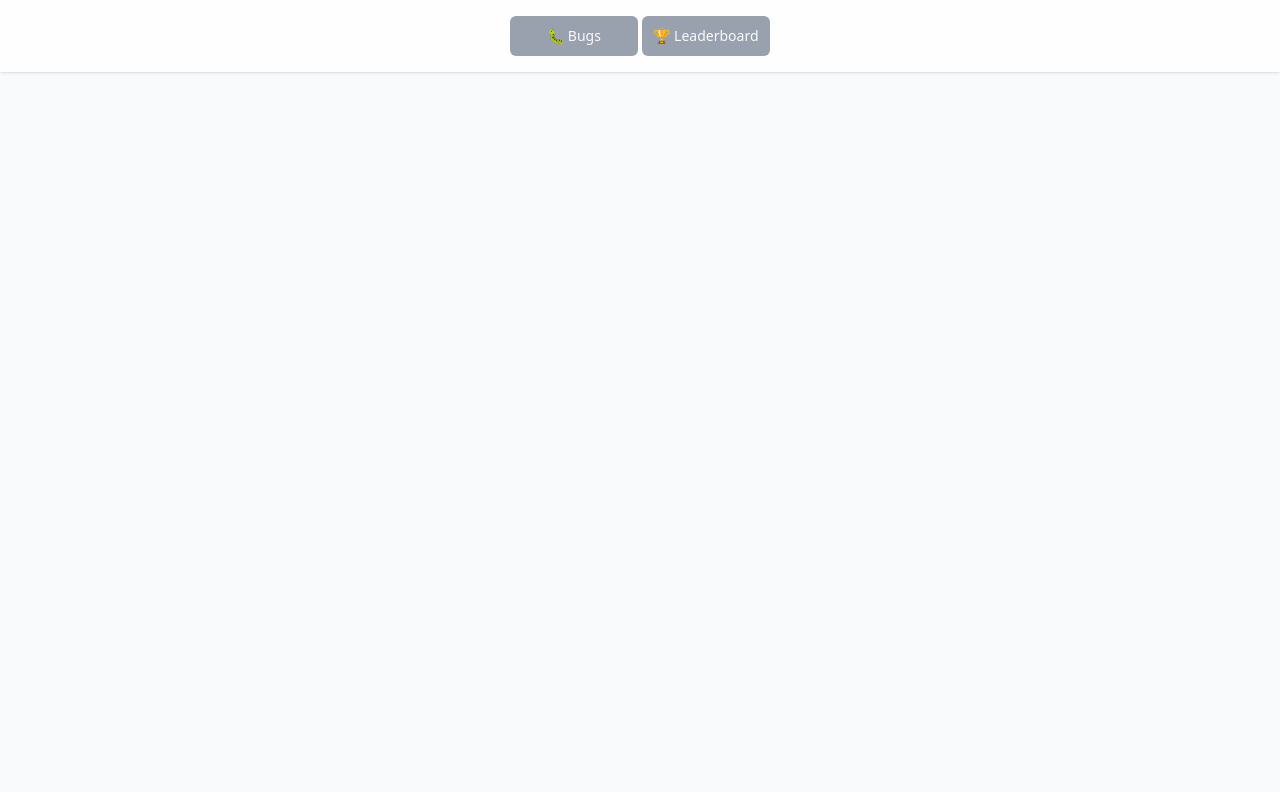
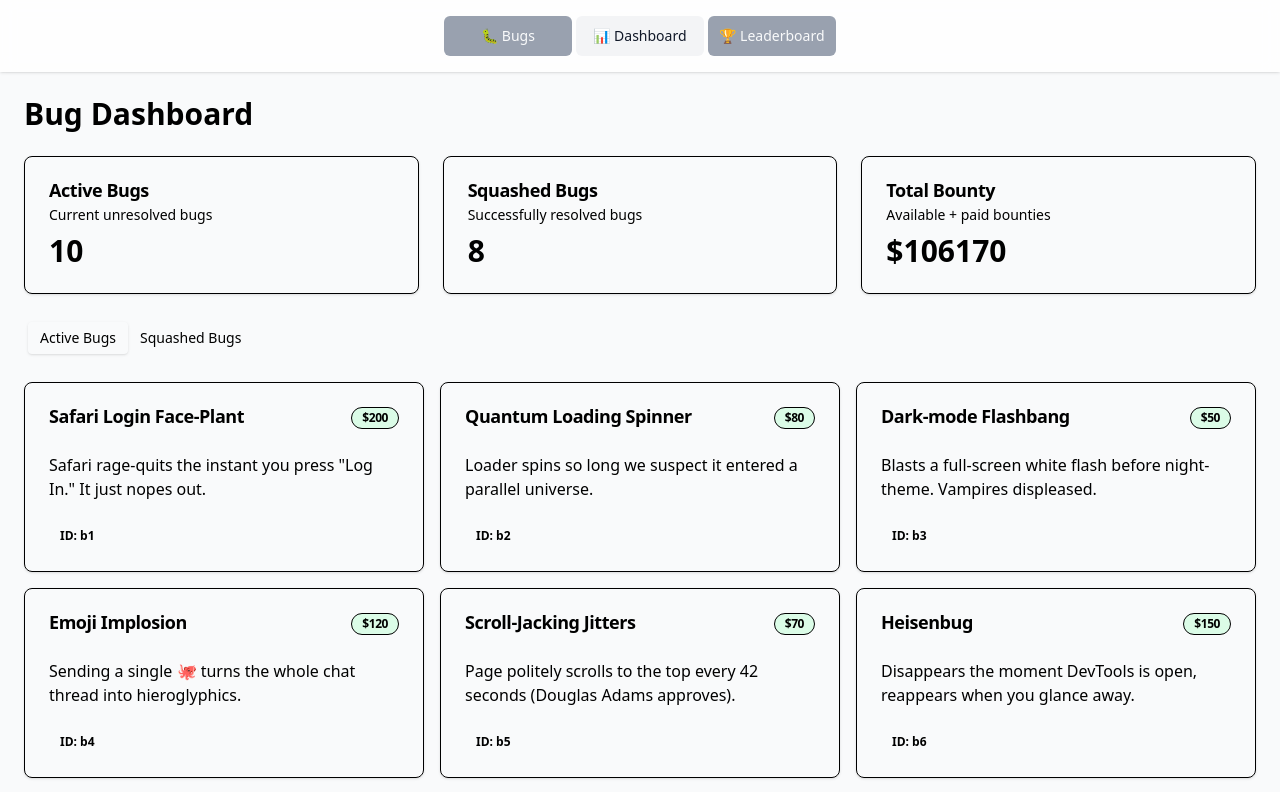
Before and after one commit to Typefacers/bug, a React (Vite) app: page /dashboard in a window 1280 px wide. Shown: the top 792 px of the page. Built offline with nearby package versions, Linux system fonts and the light colour scheme.

Commit message:
Add dashboard

```diff
--- a/package.json
+++ b/package.json
@@ -13,6 +13,7 @@
     "@radix-ui/react-navigation-menu": "^1.2.10",
     "@radix-ui/react-slot": "^1.2.0",
     "@radix-ui/react-switch": "^1.2.2",
+    "@radix-ui/react-tabs": "^1.1.9",
     "@tailwindcss/vite": "^4.1.4",
     "class-variance-authority": "^0.7.1",
     "clsx": "^1.2.1",
--- a/src/App.tsx
+++ b/src/App.tsx
@@ -2,6 +2,7 @@ import { BrowserRouter, Routes, Route } from "react-router-dom";
 import Bugs from "./routes/Bugs";
 import Leaderboard from "./routes/Leaderboard";
 import UserProfile from "./routes/UserProfile";
+import Dashboard from "./routes/Dashboard";
 import { MainNav } from "./components/MainNav";
 
 export default function App() {
@@ -11,6 +12,7 @@ export default function App() {
 
 			<Routes>
 				<Route path="/" element={<Bugs />} />
+				<Route path="/dashboard" element={<Dashboard />} />
 				<Route path="/bounty-leaderboard" element={<Leaderboard />} />
 				<Route path="/user/:userId" element={<UserProfile />} />
 			</Routes>
--- a/src/components/MainNav.tsx
+++ b/src/components/MainNav.tsx
@@ -20,6 +20,13 @@ export function MainNav() {
 						</Link>
 					</NavigationMenuItem>
 					<NavigationMenuItem>
+						<Link to="/dashboard">
+							<Button variant={location.pathname === "/dashboard" ? "secondary" : "gray"} className="w-32">
+								📊 Dashboard
+							</Button>
+						</Link>
+					</NavigationMenuItem>
+					<NavigationMenuItem>
 						<Link to="/bounty-leaderboard">
 							<Button variant={location.pathname === "/bounty-leaderboard" ? "indigo" : "gray"} className="w-32">
 								🏆 Leaderboard
--- /dev/null
+++ b/src/components/ui/badge.tsx
@@ -0,0 +1,25 @@
+import * as React from "react";
+import { cva, type VariantProps } from "class-variance-authority";
+import { cn } from "../../lib/utils";
+
+const badgeVariants = cva("inline-flex items-center rounded-full border px-2.5 py-0.5 text-xs font-semibold transition-colors focus:outline-none focus:ring-2 focus:ring-ring focus:ring-offset-2", {
+	variants: {
+		variant: {
+			default: "border-transparent bg-primary text-primary-foreground hover:bg-primary/80",
+			secondary: "border-transparent bg-secondary text-secondary-foreground hover:bg-secondary/80",
+			destructive: "border-transparent bg-destructive text-destructive-foreground hover:bg-destructive/80",
+			outline: "text-foreground",
+		},
+	},
+	defaultVariants: {
+		variant: "default",
+	},
+});
+
+export interface BadgeProps extends React.HTMLAttributes<HTMLDivElement>, VariantProps<typeof badgeVariants> {}
+
+function Badge({ className, variant, ...props }: BadgeProps) {
+	return <div className={cn(badgeVariants({ variant }), className)} {...props} />;
+}
+
+export { Badge, badgeVariants };
--- /dev/null
+++ b/src/components/ui/card.tsx
@@ -0,0 +1,32 @@
+import * as React from "react";
+import { cn } from "../../lib/utils";
+
+const Card = React.forwardRef<HTMLDivElement, React.HTMLAttributes<HTMLDivElement>>(({ className, ...props }, ref) => (
+	<div ref={ref} className={cn("rounded-lg border bg-card text-card-foreground shadow-sm", className)} {...props} />
+));
+Card.displayName = "Card";
+
+const CardHeader = React.forwardRef<HTMLDivElement, React.HTMLAttributes<HTMLDivElement>>(({ className, ...props }, ref) => (
+	<div ref={ref} className={cn("flex flex-col space-y-1.5 p-6", className)} {...props} />
+));
+CardHeader.displayName = "CardHeader";
+
+const CardTitle = React.forwardRef<HTMLParagraphElement, React.HTMLAttributes<HTMLHeadingElement>>(({ className, ...props }, ref) => (
+	<h3 ref={ref} className={cn("text-lg font-semibold leading-none tracking-tight", className)} {...props} />
+));
+CardTitle.displayName = "CardTitle";
+
+const CardDescription = React.forwardRef<HTMLParagraphElement, React.HTMLAttributes<HTMLParagraphElement>>(({ className, ...props }, ref) => (
+	<p ref={ref} className={cn("text-sm text-muted-foreground", className)} {...props} />
+));
+CardDescription.displayName = "CardDescription";
+
+const CardContent = React.forwardRef<HTMLDivElement, React.HTMLAttributes<HTMLDivElement>>(({ className, ...props }, ref) => <div ref={ref} className={cn("p-6 pt-0", className)} {...props} />);
+CardContent.displayName = "CardContent";
+
+const CardFooter = React.forwardRef<HTMLDivElement, React.HTMLAttributes<HTMLDivElement>>(({ className, ...props }, ref) => (
+	<div ref={ref} className={cn("flex items-center p-6 pt-0", className)} {...props} />
+));
+CardFooter.displayName = "CardFooter";
+
+export { Card, CardHeader, CardFooter, CardTitle, CardDescription, CardContent };
--- /dev/null
+++ b/src/components/ui/tabs.tsx
@@ -0,0 +1,33 @@
+import * as React from "react";
+import * as TabsPrimitive from "@radix-ui/react-tabs";
+import { cn } from "../../lib/utils";
+
+const Tabs = TabsPrimitive.Root;
+
+const TabsList = React.forwardRef<React.ElementRef<typeof TabsPrimitive.List>, React.ComponentPropsWithoutRef<typeof TabsPrimitive.List>>(({ className, ...props }, ref) => (
+	<TabsPrimitive.List ref={ref} className={cn("inline-flex h-10 items-center justify-center rounded-md bg-muted p-1 text-muted-foreground", className)} {...props} />
+));
+TabsList.displayName = TabsPrimitive.List.displayName;
+
+const TabsTrigger = React.forwardRef<React.ElementRef<typeof TabsPrimitive.Trigger>, React.ComponentPropsWithoutRef<typeof TabsPrimitive.Trigger>>(({ className, ...props }, ref) => (
+	<TabsPrimitive.Trigger
+		ref={ref}
+		className={cn(
+			"inline-flex items-center justify-center whitespace-nowrap rounded-sm px-3 py-1.5 text-sm font-medium ring-offset-background transition-all focus-visible:outline-none focus-visible:ring-2 focus-visible:ring-ring focus-visible:ring-offset-2 disabled:pointer-events-none disabled:opacity-50 data-[state=active]:bg-background data-[state=active]:text-foreground data-[state=active]:shadow-sm",
+			className
+		)}
+		{...props}
+	/>
+));
+TabsTrigger.displayName = TabsPrimitive.Trigger.displayName;
+
+const TabsContent = React.forwardRef<React.ElementRef<typeof TabsPrimitive.Content>, React.ComponentPropsWithoutRef<typeof TabsPrimitive.Content>>(({ className, ...props }, ref) => (
+	<TabsPrimitive.Content
+		ref={ref}
+		className={cn("mt-2 ring-offset-background focus-visible:outline-none focus-visible:ring-2 focus-visible:ring-ring focus-visible:ring-offset-2", className)}
+		{...props}
+	/>
+));
+TabsContent.displayName = TabsPrimitive.Content.displayName;
+
+export { Tabs, TabsList, TabsTrigger, TabsContent };
--- /dev/null
+++ b/src/routes/Dashboard.tsx
@@ -0,0 +1,113 @@
+import { Card, CardContent, CardDescription, CardFooter, CardHeader, CardTitle } from "../components/ui/card";
+import { Tabs, TabsContent, TabsList, TabsTrigger } from "../components/ui/tabs";
+import { useBugStore } from "../store";
+import { Bug } from "../types/bug";
+import { Badge } from "../components/ui/badge";
+
+// Helper function to calculate total bounty
+const calculateTotalBounty = (bugs: Bug[]): number => {
+	return bugs.reduce((total, bug) => total + bug.bounty, 0);
+};
+
+export default function Dashboard() {
+	const bugs = useBugStore((s) => s.bugs);
+	const activeBugs = bugs.filter((bug) => bug.active);
+	const squashedBugs = bugs.filter((bug) => !bug.active);
+
+	const activeBountyTotal = calculateTotalBounty(activeBugs);
+	const squashedBountyTotal = calculateTotalBounty(squashedBugs);
+
+	return (
+		<div className="container mx-auto p-6">
+			<h1 className="mb-6 text-3xl font-bold">Bug Dashboard</h1>
+
+			<div className="grid gap-6 md:grid-cols-3 mb-6">
+				<Card>
+					<CardHeader className="pb-2">
+						<CardTitle>Active Bugs</CardTitle>
+						<CardDescription>Current unresolved bugs</CardDescription>
+					</CardHeader>
+					<CardContent>
+						<div className="text-3xl font-bold">{activeBugs.length}</div>
+					</CardContent>
+				</Card>
+
+				<Card>
+					<CardHeader className="pb-2">
+						<CardTitle>Squashed Bugs</CardTitle>
+						<CardDescription>Successfully resolved bugs</CardDescription>
+					</CardHeader>
+					<CardContent>
+						<div className="text-3xl font-bold">{squashedBugs.length}</div>
+					</CardContent>
+				</Card>
+
+				<Card>
+					<CardHeader className="pb-2">
+						<CardTitle>Total Bounty</CardTitle>
+						<CardDescription>Available + paid bounties</CardDescription>
+					</CardHeader>
+					<CardContent>
+						<div className="text-3xl font-bold">${activeBountyTotal + squashedBountyTotal}</div>
+					</CardContent>
+				</Card>
+			</div>
+
+			<Tabs defaultValue="active">
+				<TabsList className="mb-4">
+					<TabsTrigger value="active">Active Bugs</TabsTrigger>
+					<TabsTrigger value="squashed">Squashed Bugs</TabsTrigger>
+				</TabsList>
+
+				<TabsContent value="active">
+					<div className="grid gap-4 md:grid-cols-2 lg:grid-cols-3">
+						{activeBugs.map((bug) => (
+							<Card key={bug.id}>
+								<CardHeader>
+									<CardTitle className="flex justify-between items-start">
+										<span>{bug.title}</span>
+										<Badge variant="outline" className="ml-2 bg-green-100">
+											${bug.bounty}
+										</Badge>
+									</CardTitle>
+								</CardHeader>
+								<CardContent>
+									<p>{bug.description}</p>
+								</CardContent>
+								<CardFooter>
+									<Badge variant="secondary">ID: {bug.id}</Badge>
+								</CardFooter>
+							</Card>
+						))}
+					</div>
+				</TabsContent>
+
+				<TabsContent value="squashed">
+					<div className="grid gap-4 md:grid-cols-2 lg:grid-cols-3">
+						{squashedBugs.map((bug) => (
+							<Card key={bug.id}>
+								<CardHeader>
+									<CardTitle className="flex justify-between items-start">
+										<span>{bug.title}</span>
+										<Badge variant="outline" className="ml-2 bg-gray-100">
+											${bug.bounty}
+										</Badge>
+									</CardTitle>
+								</CardHeader>
+								<CardContent>
+									<p>{bug.description}</p>
+								</CardContent>
+								<CardFooter>
+									<Badge>Squashed</Badge>
+									<Badge variant="secondary" className="ml-2">
+										ID: {bug.id}
+									</Badge>
+								</CardFooter>
+							</Card>
+						))}
+					</div>
+				</TabsContent>
+			</Tabs>
+		</div>
+	);
+}
```
Also changed, not shown: 1 other file (tests, documents, lock files or other folders).
